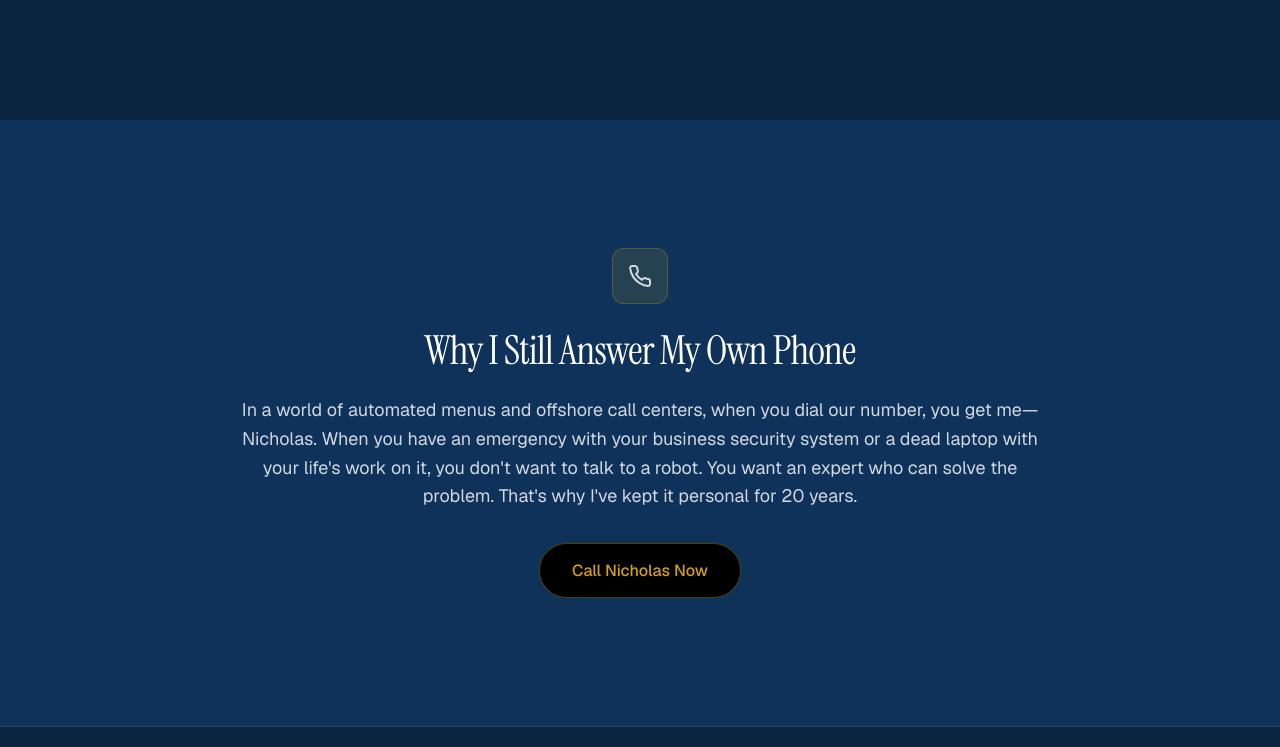
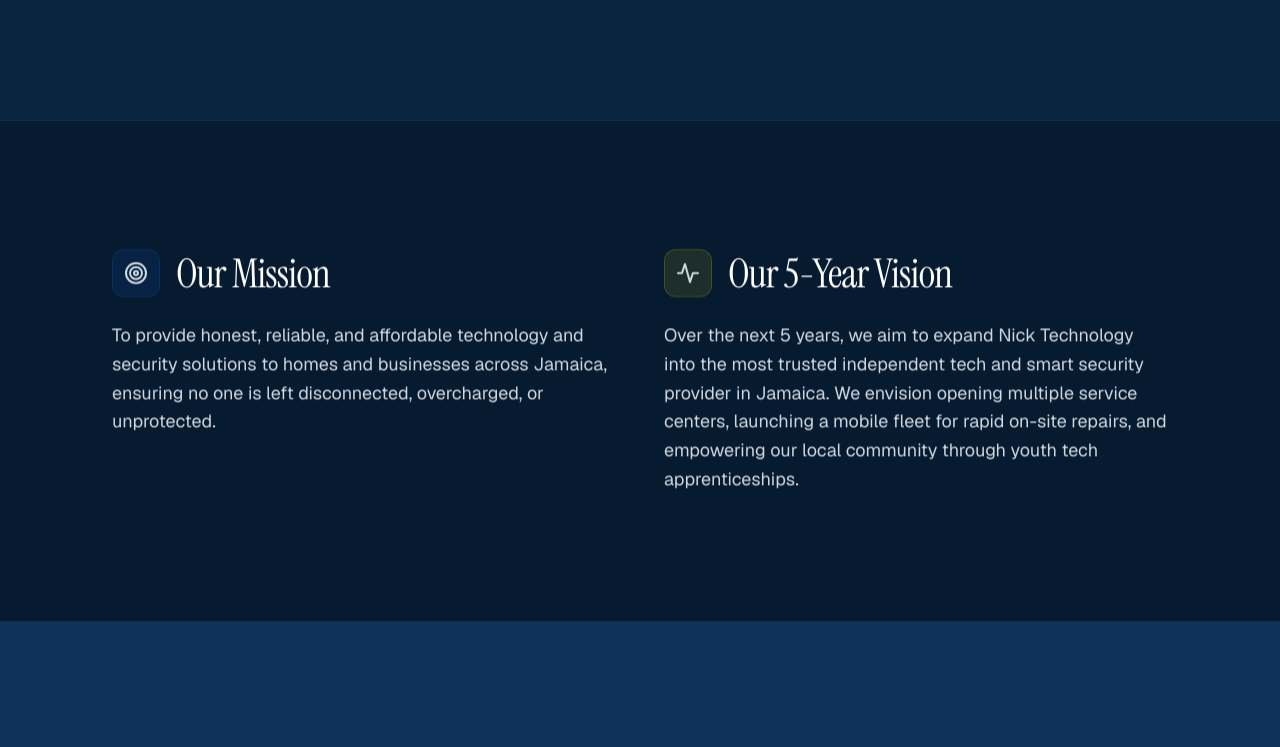
Before and after one commit to Josh2922397839/nick-technology, a plain HTML site: page about.html in a window 1280 px wide. Shown: the part 2480-3227 px from the top of the page. Drawn offline with nearby package versions, Linux system fonts and the light colour scheme.

Commit message:
feat: Add Mission and Vision statement

```diff
--- a/about.html
+++ b/about.html
@@ -140,6 +140,37 @@
   </div>
 </section>
 
+<!-- MISSION & VISION -->
+<section class="bg-secondary section-pad" style="border-top:1px solid var(--border-subtle); border-bottom:1px solid var(--border-subtle);">
+  <div class="container reveal">
+    <div style="display:grid;grid-template-columns:repeat(auto-fit,minmax(300px,1fr));gap:48px;">
+
+      <!-- Mission -->
+      <div>
+        <div style="display:flex;align-items:center;gap:16px;margin-bottom:24px;">
+          <div class="icon-box blue" style="width:48px;height:48px;">
+            <svg xmlns="http://www.w3.org/2000/svg" width="24" height="24" viewBox="0 0 24 24" fill="none" stroke="currentColor" stroke-width="2" stroke-linecap="round" stroke-linejoin="round"><circle cx="12" cy="12" r="10"/><circle cx="12" cy="12" r="6"/><circle cx="12" cy="12" r="2"/></svg>
+          </div>
+          <h2 class="font-serif display-md" style="color:var(--text-primary);margin:0;">Our Mission</h2>
+        </div>
+        <p class="body-lg" style="color:var(--text-secondary);">To provide honest, reliable, and affordable technology and security solutions to homes and businesses across Jamaica, ensuring no one is left disconnected, overcharged, or unprotected.</p>
+      </div>
+
+      <!-- Vision -->
+      <div>
+        <div style="display:flex;align-items:center;gap:16px;margin-bottom:24px;">
+          <div class="icon-box yellow" style="width:48px;height:48px;">
+            <svg xmlns="http://www.w3.org/2000/svg" width="24" height="24" viewBox="0 0 24 24" fill="none" stroke="currentColor" stroke-width="2" stroke-linecap="round" stroke-linejoin="round"><path d="M2 12h4l3-9 5 18 3-9h5"/></svg>
+          </div>
+          <h2 class="font-serif display-md" style="color:var(--text-primary);margin:0;">Our 5-Year Vision</h2>
+        </div>
+        <p class="body-lg" style="color:var(--text-secondary);">Over the next 5 years, we aim to expand Nick Technology into the most trusted independent tech and smart security provider in Jamaica. We envision opening multiple service centers, launching a mobile fleet for rapid on-site repairs, and empowering our local community through youth tech apprenticeships.</p>
+      </div>
+
+    </div>
+  </div>
+</section>
+
 <!-- WHY I ANSWER MY PHONE -->
 <section class="bg-accent section-pad">
   <div class="container reveal">
```
